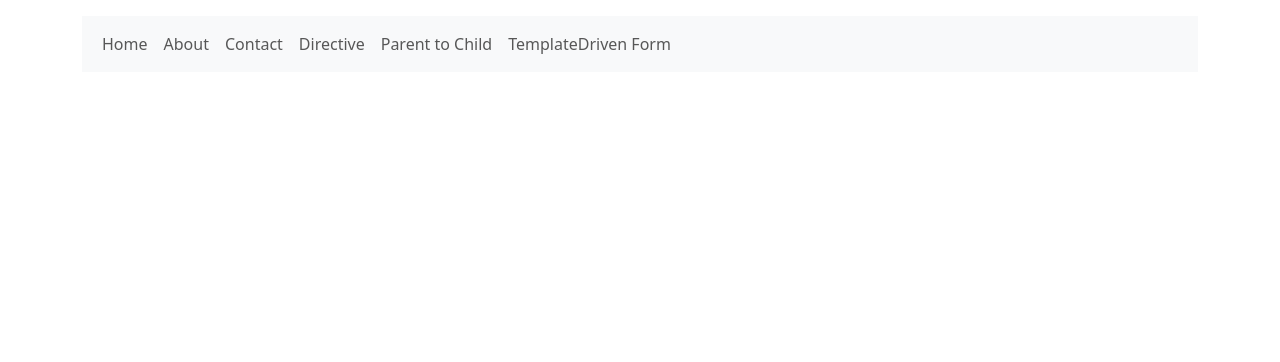
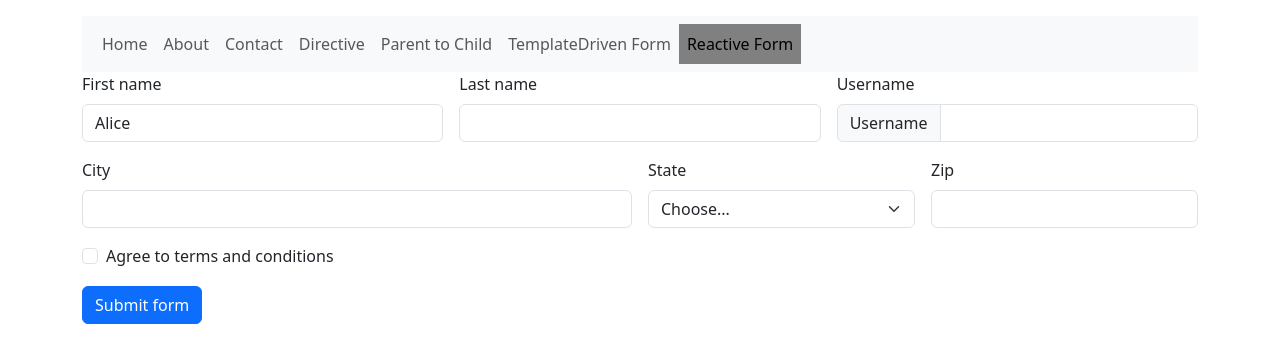
Before and after one commit to yawar2019/Student7am, an Angular app: page /reactive in a window 1280 px wide. Before the commit this address led to /. Shown: the top 362 px of the page. Built offline with nearby package versions, Linux system fonts and the light colour scheme.

Commit message:
committed Reactive Forms

```diff
--- a/src/app/app.routes.ts
+++ b/src/app/app.routes.ts
@@ -7,6 +7,7 @@
 import { DirectivesExampleComponent } from './directives-example/directives-example.component';
 import { ParenttoChildComponent } from './parentto-child/parentto-child.component';
 import { SimpletemplateformComponent } from './simpletemplateform/simpletemplateform.component';
+import { ReactiveFormComponent } from './reactive-form/reactive-form.component';
 
 export const routes: Routes = [
 {path:'',component:HomeComponent},
@@ -15,5 +16,7 @@
 children:[{path:':id/:name',component:UserComponentComponent,canDeactivate:[AppGuardService]}]},
 {path:'directive',component:DirectivesExampleComponent},
 {path:'parent',component:ParenttoChildComponent},
-{path:'template',component:SimpletemplateformComponent}
+{path:'template',component:SimpletemplateformComponent},
+{path:'reactive',component:ReactiveFormComponent}
+
 ];
--- a/src/app/layout/layout.component.html
+++ b/src/app/layout/layout.component.html
@@ -42,6 +42,10 @@
             <a class="nav-link" routerLink="/template" routerLinkActive="active" [routerLinkActiveOptions]="{exact:
               true}">TemplateDriven Form</a>
           </li>
+          <li class="nav-item">
+            <a class="nav-link" routerLink="/reactive" routerLinkActive="active" [routerLinkActiveOptions]="{exact:
+              true}">Reactive Form</a>
+          </li>
         </ul>
       </div>
     </nav>
--- /dev/null
+++ b/src/app/reactive-form/reactive-form.component.html
@@ -0,0 +1,67 @@
+<form class="row g-3 needs-validation" novalidate [formGroup]="studentForm">
+    <div class="col-md-4">
+      <label for="validationCustom01" class="form-label">First name</label>
+      <input type="text" class="form-control" name="firstName" formControlName="firstName" value="Mark">
+      <div class="text-danger">
+        @if(studentForm.controls['firstName'].errors?.['required'] && studentForm.controls['firstName'].touched)
+        {
+Required
+        }
+      </div>
+    </div>
+    <div class="col-md-4">
+      <label for="validationCustom02" class="form-label">Last name</label>
+      <input type="text" class="form-control" name="lastName" formControlName="lastName" value="Otto" required>
+      <div class="valid-feedback">
+        Looks good!
+      </div>
+    </div>
+    <div class="col-md-4">
+      <label for="validationCustomUsername" class="form-label">Username</label>
+      <div class="input-group has-validation">
+        <span class="input-group-text" id="inputGroupPrepend">Username</span>
+        <input type="text" class="form-control" name="userName" formControlName="userName" aria-describedby="inputGroupPrepend" required>
+        <div class="invalid-feedback">
+          Please choose a username.
+        </div>
+      </div>
+    </div>
+    <div class="col-md-6">
+      <label for="validationCustom03" class="form-label">City</label>
+      <input type="text" class="form-control" name="city" formControlName="city" required>
+      <div class="invalid-feedback">
+        Please provide a valid city.
+      </div>
+    </div>
+    <div class="col-md-3">
+      <label for="validationCustom04" class="form-label">State</label>
+      <select class="form-select" name="state" formControlName="state" required>
+        <option selected disabled value="">Choose...</option>
+        <option *ngFor="let state of IndiaStates" value="{{state.id}}">{{state.name}}</option>
+      </select>
+      <div class="invalid-feedback">
+        Please select a valid state.
+      </div>
+    </div>
+    <div class="col-md-3">
+      <label for="validationCustom05" class="form-label">Zip</label>
+      <input type="text" class="form-control" name="zipCode" formControlName="zipCode" required>
+      <div class="invalid-feedback">
+        Please provide a valid zip.
+      </div>
+    </div>
+    <div class="col-12">
+      <div class="form-check">
+        <input class="form-check-input" type="checkbox" value="" name="isAgreed" formControlName="isAgreed" required>
+        <label class="form-check-label" for="invalidCheck">
+          Agree to terms and conditions
+        </label>
+        <div class="invalid-feedback">
+          You must agree before submitting.
+        </div>
+      </div>
+    </div>
+    <div class="col-12">
+      <button class="btn btn-primary" type="submit" (click)="onSubmit()">Submit form</button>
+    </div>
+  </form>
--- /dev/null
+++ b/src/app/reactive-form/reactive-form.component.ts
@@ -0,0 +1,29 @@
+import { CommonModule } from '@angular/common';
+import { Component } from '@angular/core';
+import { FormControl, FormGroup, ReactiveFormsModule, Validators } from '@angular/forms';
+
+@Component({
+  selector: 'app-reactive-form',
+  imports: [CommonModule,ReactiveFormsModule],
+  templateUrl: './reactive-form.component.html',
+  styleUrl: './reactive-form.component.css'
+})
+export class ReactiveFormComponent {
+  IndiaStates=[{id:1,name:"Telangana"},{id:2,name:"Karnataka"},{id:3,name:"Andhra"},]
+
+  studentForm:FormGroup=new FormGroup({
+    firstName:new FormControl("Alice",[Validators.required]),
+    lastName:new FormControl(""),
+    userName:new FormControl(""),
+    city:new FormControl(""),
+    state:new FormControl(""),
+    zipCode:new FormControl(""),
+    isAgreed:new FormControl(false),
+  })
+
+
+  onSubmit()
+  {
+    console.log(this.studentForm);
+  }
+}
```
Also changed, not shown: src/app/reactive-form/reactive-form.component.css (added), 1 other file (tests, documents, lock files or other folders).
